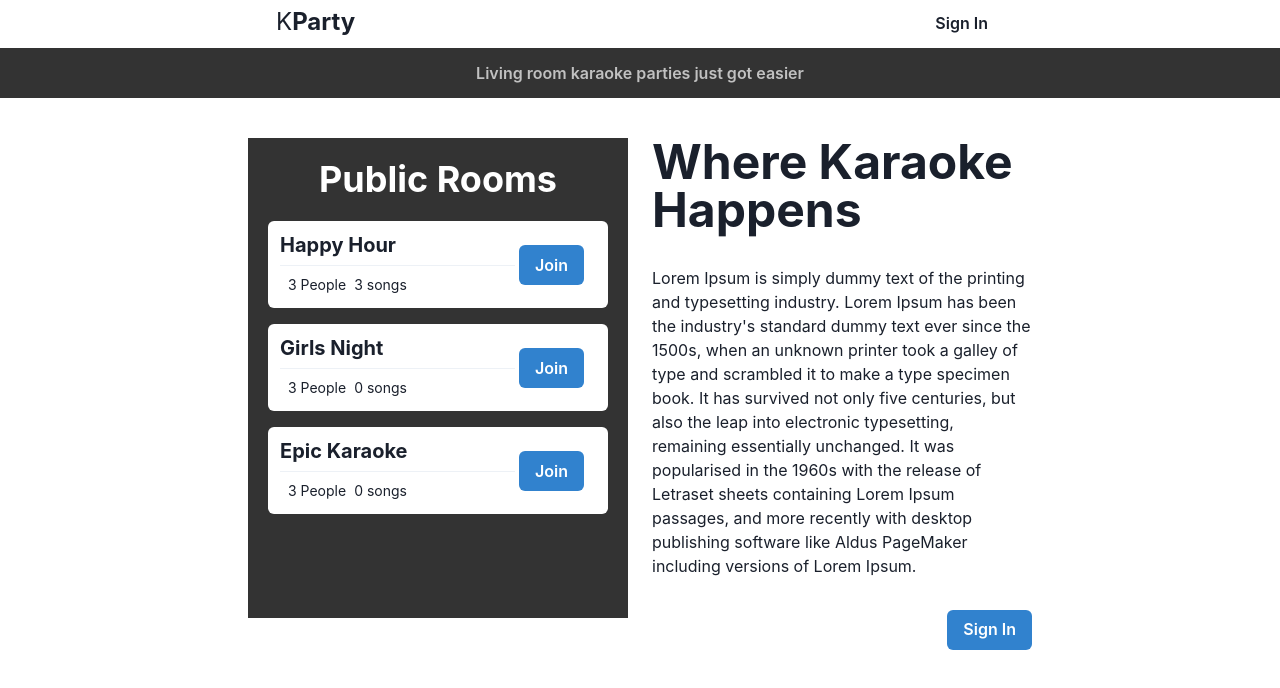
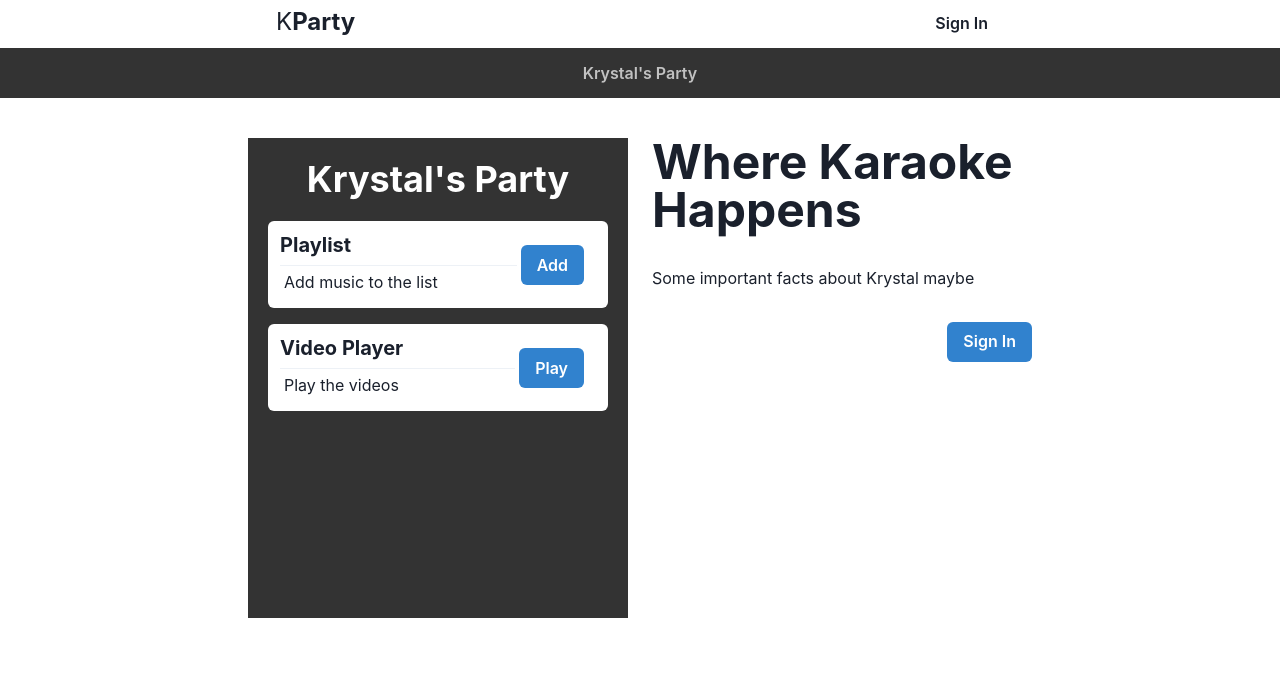
Before and after one commit to dustatron/kparty-ts, a Next.js app: page / in a window 1280 px wide. Shown: the top 688 px of the page. Built offline with nearby package versions, Linux system fonts and the light colour scheme; no server answers.

Commit message:
Krystals party (#11)
* make custom homepage for Krystal's Party.

* Add disable next/prev buttons

* Update Song Modal time

```diff
--- /dev/null
+++ b/components/KrystalWrapper/KrystalWrapper.tsx
@@ -0,0 +1,80 @@
+import Link from "next/link"
+import { useEffect } from "react"
+import { LinkBox } from "./"
+import {
+  Box,
+  Heading,
+  Container,
+  Text,
+  Button,
+  createIcon,
+  Flex,
+  Divider,
+  SimpleGrid,
+  Wrap,
+} from "@chakra-ui/react"
+import { IAuth, Rooms } from "../../utils"
+import { useAuth } from "../../utils"
+import { RoomList } from "../RoomList"
+
+interface Props {
+  setTitle: (string) => void
+}
+
+const KrystalWrapper = ({ setTitle }: Props) => {
+  useEffect(() => {
+    setTitle("Krystal's Party")
+  }, [])
+
+  const { currentUser }: IAuth = useAuth()
+
+  return (
+    <>
+      <Container maxW={"4xl"}>
+        <SimpleGrid columns={[1, null, 2]} spacing={6} p="10">
+          <Box bg="#333" height="80px" p="5" minH="30rem" width="100%">
+            <Heading
+              as="h3"
+              color="white"
+              textAlign="center"
+              marginBottom="20px"
+            >
+              Krystal's Party
+            </Heading>
+            <LinkBox
+              title="Playlist"
+              subTitle="Add music to the list"
+              btnCopy="Add"
+              btnLink="/playlist/krystal"
+            />
+            <LinkBox
+              title="Video Player"
+              subTitle="Play the videos"
+              btnCopy="Play"
+              btnLink="/player/krystal"
+            />
+          </Box>
+          <Box height="80px">
+            <Heading as="h2" size="2xl" marginBottom="2rem">
+              Where Karaoke Happens
+            </Heading>
+            <Text marginBottom="2rem">
+              Some important facts about Krystal maybe
+            </Text>
+            <Box textAlign="right">
+              {!currentUser && (
+                <Link href="/signIn">
+                  <a>
+                    <Button colorScheme="blue">Sign In</Button>
+                  </a>
+                </Link>
+              )}
+            </Box>
+          </Box>
+        </SimpleGrid>
+      </Container>
+    </>
+  )
+}
+
+export default KrystalWrapper
--- /dev/null
+++ b/components/KrystalWrapper/LinkBox.tsx
@@ -0,0 +1,45 @@
+import Link from "next/link"
+import {
+  Box,
+  Heading,
+  Container,
+  Text,
+  Button,
+  createIcon,
+  Flex,
+  Divider,
+  SimpleGrid,
+  Wrap,
+} from "@chakra-ui/react"
+
+interface Props {
+  title: string
+  subTitle: string
+  btnCopy: string
+  btnLink: string
+}
+
+const LinkBox = ({ title, subTitle, btnCopy, btnLink }: Props) => {
+  return (
+    <Box bg="white" borderRadius="md" h="87px" p="3" marginBottom="1rem">
+      <Flex>
+        <Box w="90%">
+          <Heading as="h4" size="md">
+            {title}
+          </Heading>
+          <Divider p="1" />
+          <Wrap p="2">{subTitle}</Wrap>
+        </Box>
+        <Box p="3">
+          <Link href={btnLink}>
+            <a>
+              <Button colorScheme="blue">{btnCopy}</Button>
+            </a>
+          </Link>
+        </Box>
+      </Flex>
+    </Box>
+  )
+}
+
+export default LinkBox
--- /dev/null
+++ b/components/KrystalWrapper/index.ts
@@ -0,0 +1,5 @@
+import KrystalWrapper from "./KrystalWrapper"
+import LinkBox from "./LinkBox"
+
+export { LinkBox }
+export default KrystalWrapper
--- a/components/RoomList/RoomList.tsx
+++ b/components/RoomList/RoomList.tsx
@@ -1,5 +1,5 @@
-import React from "react";
-import Link from "next/link";
+import React from "react"
+import Link from "next/link"
 import {
   Box,
   Heading,
@@ -11,8 +11,8 @@ import {
   Divider,
   SimpleGrid,
   Wrap,
-} from "@chakra-ui/react";
-import { Rooms } from "../../utils";
+} from "@chakra-ui/react"
+import { Rooms } from "../../utils"
 
 interface Props {}
 
@@ -20,7 +20,7 @@ export const RoomList = (props: Props) => {
   return (
     <Box bg="#333" height="80px" p="5" minH="30rem" width="100%">
       <Heading as="h3" color="white" textAlign="center" marginBottom="20px">
-        Public Rooms
+        Join the Party
       </Heading>
       {Rooms.map((room) => (
         <Box
@@ -53,5 +53,5 @@ export const RoomList = (props: Props) => {
         </Box>
       ))}
     </Box>
-  );
-};
+  )
+}
--- a/pages/index.tsx
+++ b/pages/index.tsx
@@ -1,11 +1,13 @@
-import { useEffect } from "react";
-import Hero from "../components/Hero";
-import styles from "../styles/Home.module.css";
+import { useEffect } from "react"
+import Hero from "../components/Hero"
+import KrystalWrapper from "../components/KrystalWrapper"
+import styles from "../styles/Home.module.css"
 
 export default function Home({ setTitle }) {
   return (
     <>
-      <Hero setTitle={setTitle} />
+      {/* <Hero setTitle={setTitle} /> */}
+      <KrystalWrapper setTitle={setTitle} />
     </>
-  );
+  )
 }
```
Also changed, not shown: components/Hero/Hero.tsx (+11 -11 lines), components/SongEditModal/SongEditModal.tsx (+22 -16 lines), components/UserPlaylistContainer/UserPlaylistContainer.tsx (+78 -43 lines), components/VideoPlayList/VideoPlaylist.tsx (+14 -14 lines).
